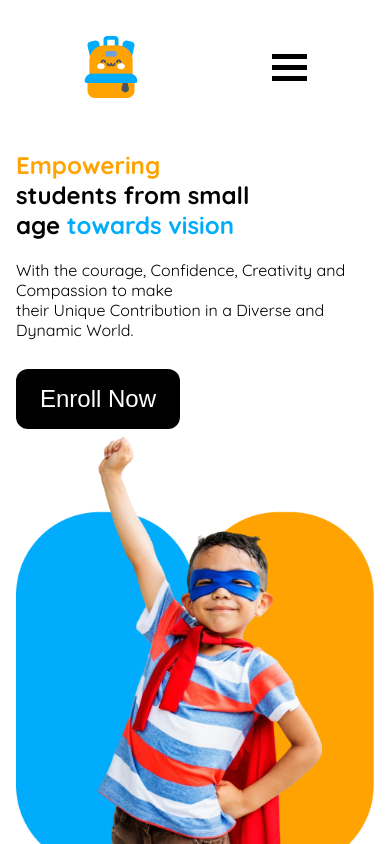
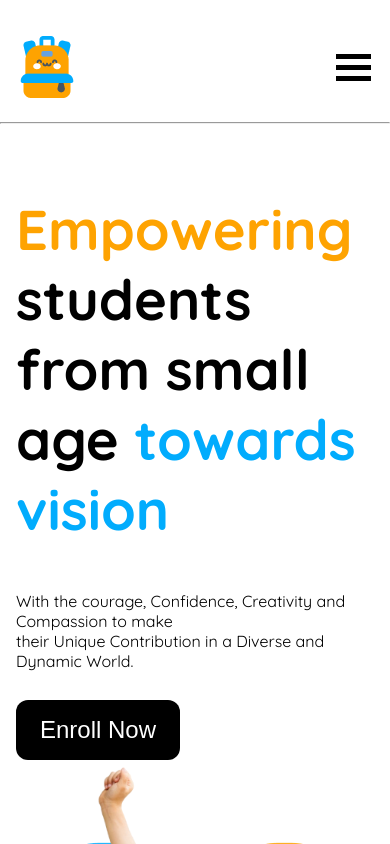
Before and after one commit to Mainul-J/assingment-2, a plain HTML site: page index.html in a window 390 px wide. Shown: the top 844 px of the page. Drawn offline with Linux system fonts and the light colour scheme.

Commit message:
almost solve

```diff
--- a/Style/style.css
+++ b/Style/style.css
@@ -7,9 +7,14 @@
     font-weight: 400;
     font-style: normal;
   }
+/* body */
+body{
+    max-width: 1440px;
+}
+
+/* SHEARED style */
 
 
-/* SHEARED style */
 .display{
     display: flex;
 }
@@ -48,6 +53,17 @@ a{
     background-color: wheat;
     color: black;
 }
+
+/* custom font */
+
+.bold{
+    font-size: 56px;
+    font-weight: bold;
+}
+
+
+
+
 /* Banner part id style */
 #Admission{
     color: rgba(93, 88, 239, 1);
@@ -121,9 +137,6 @@ a{
 
 
 /* nav */
-.nav{
-    /* border: 1px solid red; */
-}
 
 .btn-contact{
     padding: 1rem 1.5rem;
@@ -205,7 +218,7 @@ a{
 
 .our-stories{
     margin-top: 20px;
-    background-image: linear-gradient(to  top , rgba(245, 60, 60, 0.377), rgba(250, 166, 9, 0.329));
+    background-image: linear-gradient(to top, #ad8b50, #ffa283, #ffffff);
     padding: 1.6rem;
     background-image: url(../assets/bg.png), linear-gradient(to  top , rgba(245, 60, 60, 0.377), rgba(250, 166, 9, 0.329));;
 }
@@ -400,19 +413,19 @@ a{
     {
         display:none;
     }
-    .drop{
+    .drop, .display-r{
         display: block;
     }
     .header{
         display: flex;
         align-items: center;
-        justify-content:space-around;
+        justify-content:space-between;
         padding: 1rem;
     }
     .banner-container{
         flex-direction: column;
         padding: 1rem;
-        justify-content: center;
+        justify-content: space-between;
     }
     .banner-img >img{
         object-fit: cover;
--- a/index.html
+++ b/index.html
@@ -39,11 +39,12 @@
 
          <div class="header-btn hide-r"><button id="btn-contact" class="btn-contact hover">contact</button></div>
     </header>
+    <hr class="hide display-r">
     <main>
         <section class="banner">
             <div class="banner-container display">
                 <div class="banner-heading">
-                    <h1 class="banner-title"><span id="Empowering">Empowering</span><br>
+                    <h1 class="banner-title bold"><span id="Empowering">Empowering</span><br>
                         students from small <br> age <span id="towards">towards vision</span></h2></h1>
                     <p class="banner-description">With the courage, Confidence, Creativity and Compassion to make <br> their Unique Contribution in a Diverse and Dynamic World.</p>
                     <button class="btn-enroll hover" id="enroll">Enroll Now</button>
```
